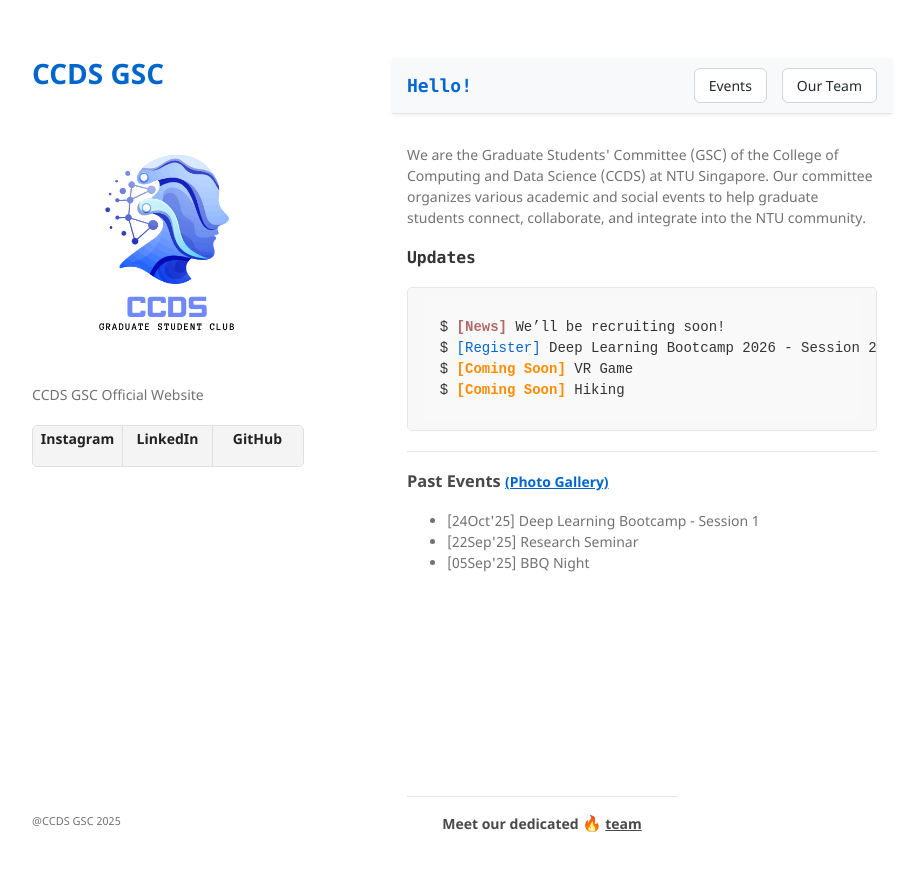
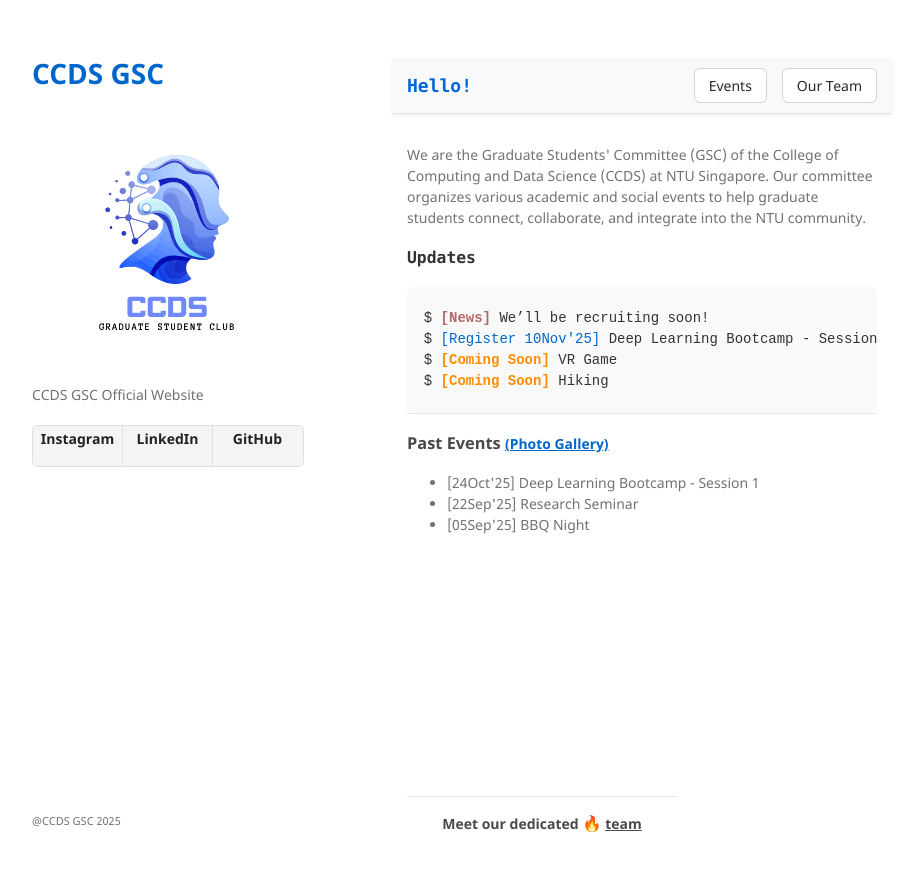
Before and after one commit to ccds-gsc/ccds-gsc.github.io, a Jekyll site: the page built from index.md, in a window 1280 px wide. Shown: the top 872 px of the page, without its empty margins (178-1086 px from the left). Built offline with Jekyll 4.4.1, drawn with Linux system fonts in a browser that asks for light colours; some of the changed lines change nothing that is shown.

Commit message:
Update index.md

```diff
--- a/index.md
+++ b/index.md
@@ -94,6 +94,13 @@ layout: default
       font-weight: bold;
     }
 
+    pre {
+      margin: 0;
+      padding: 0;     /* ← removes default padding */
+      background: none;
+      border: none;
+    }
+
     pre code {
       background: #f9f9f9;
       display: block;
@@ -115,7 +122,7 @@ layout: default
 
   <pre><code>
   $ <span class="news">[News]</span> We’ll be recruiting soon!
-  $ <a href="https://event.ntu.edu.sg/3rd-deeplearning-bootcamp-ss2">[Register]</a> Deep Learning Bootcamp 2026 - Session 2 (10th Nov'25)
+  $ <a href="https://event.ntu.edu.sg/3rd-deeplearning-bootcamp-ss2">[Register 10Nov'25]</a> Deep Learning Bootcamp - Session 2
   $ <span class="coming">[Coming Soon]</span> VR Game
   $ <span class="coming">[Coming Soon]</span> Hiking
   </code></pre>
```
